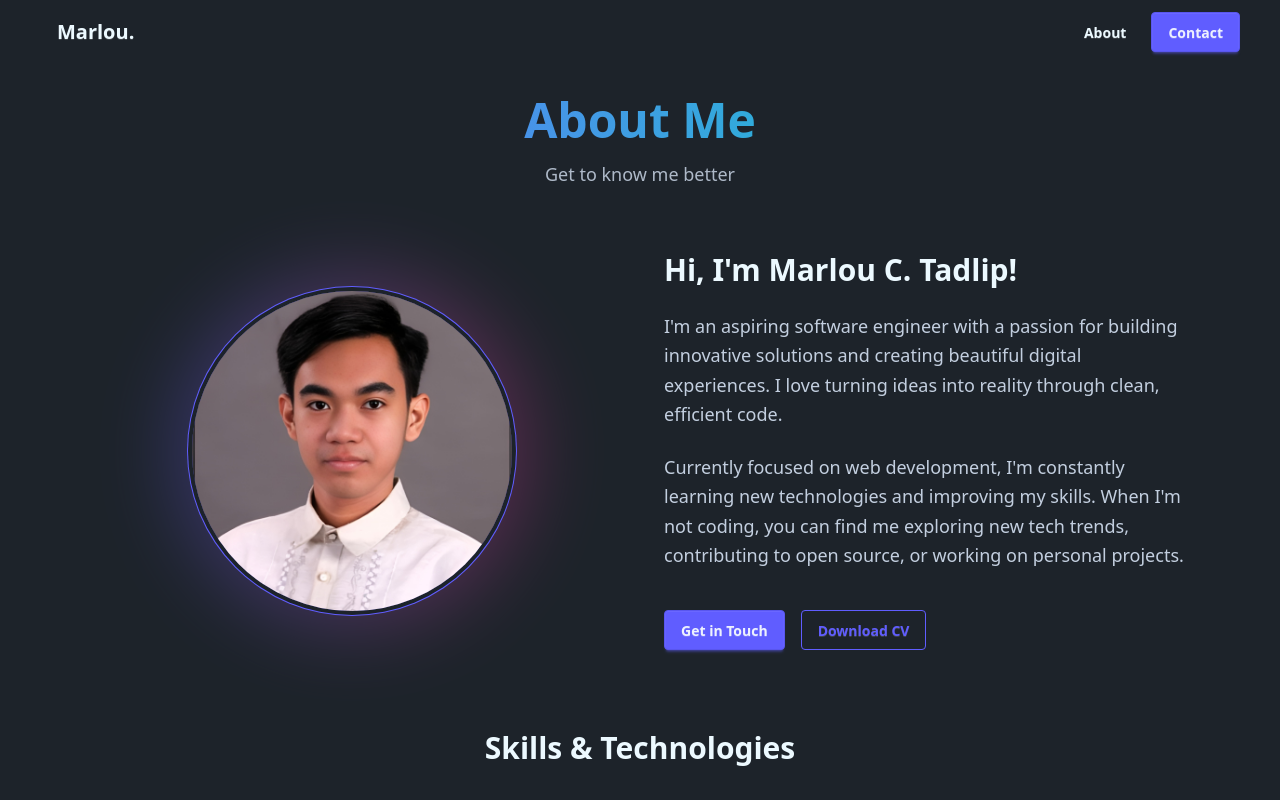
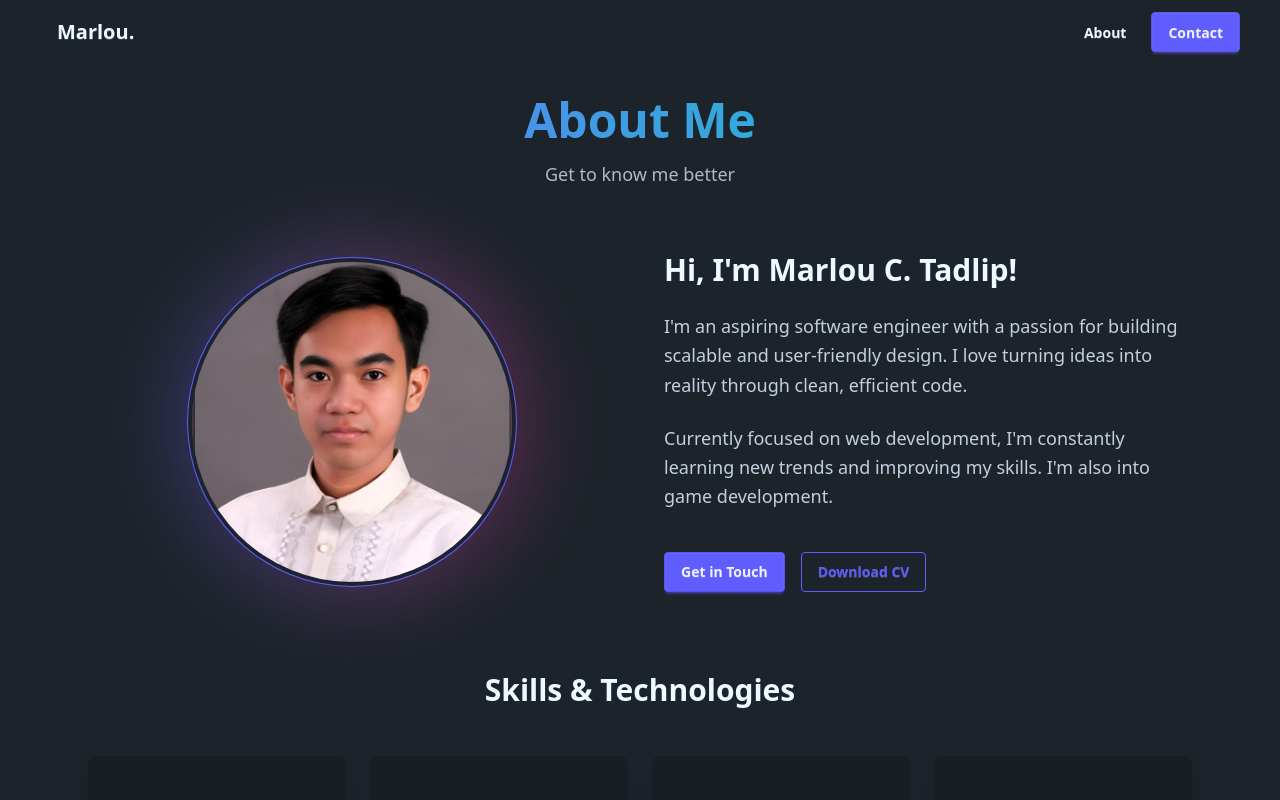
Before and after one commit to MarlouTadlip/portfolio, a Next.js app: page /about in a window 1280 px wide. Shown: the top 800 px of the page. Built offline with nearby package versions, Linux system fonts and the light colour scheme; some icons are missing.

Commit message:
changed about me description

```diff
--- a/components/sections/About.tsx
+++ b/components/sections/About.tsx
@@ -124,14 +124,13 @@ export default function AboutPage() {
             </h2>
             <p className="text-lg leading-relaxed text-base-content/80">
               I&apos;m an aspiring software engineer with a passion for building
-              innovative solutions and creating beautiful digital experiences. I
-              love turning ideas into reality through clean, efficient code.
+              scalable and user-friendly design. I love turning ideas into
+              reality through clean, efficient code.
             </p>
             <p className="text-lg leading-relaxed text-base-content/80">
               Currently focused on web development, I&apos;m constantly learning
-              new technologies and improving my skills. When I&apos;m not
-              coding, you can find me exploring new tech trends, contributing to
-              open source, or working on personal projects.
+              new trends and improving my skills. I&apos;m also into game
+              development.
             </p>
             <div className="flex gap-4 pt-4">
               <a href="/contact" className="btn btn-primary">
```
